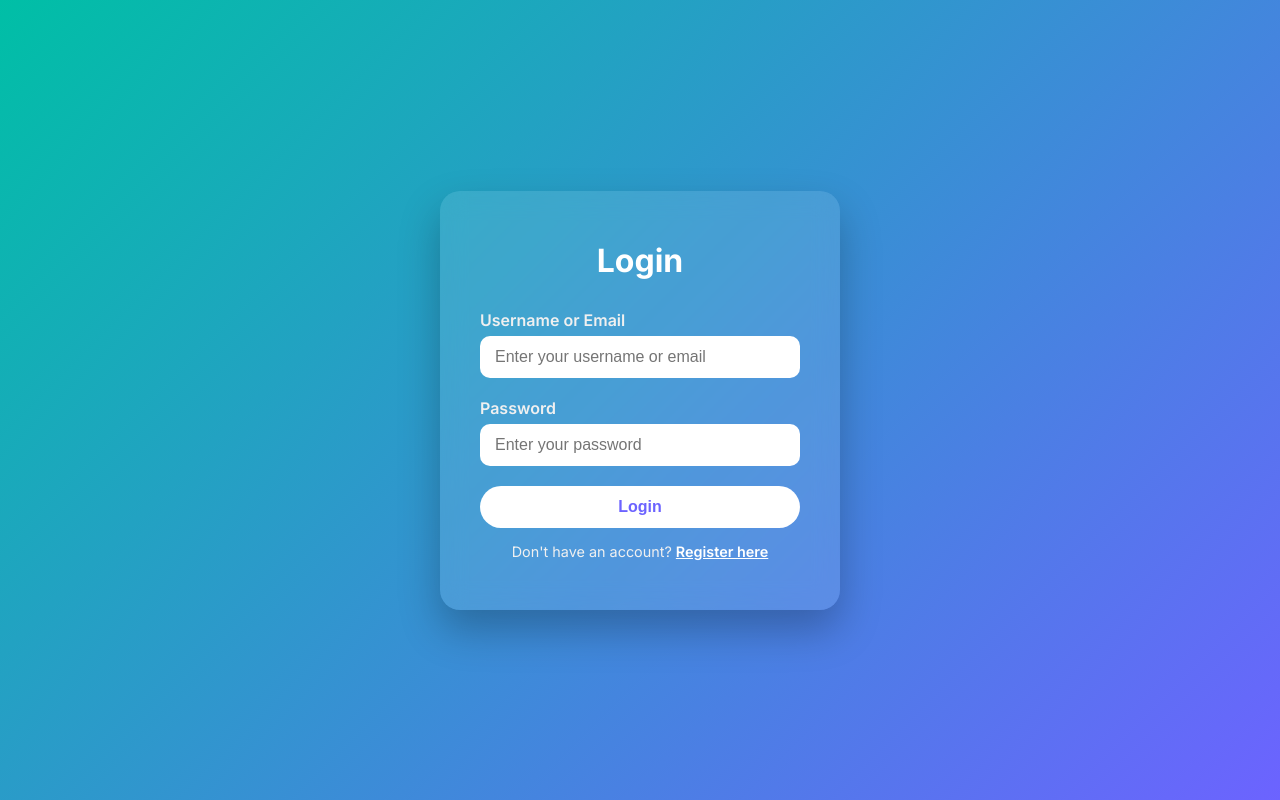
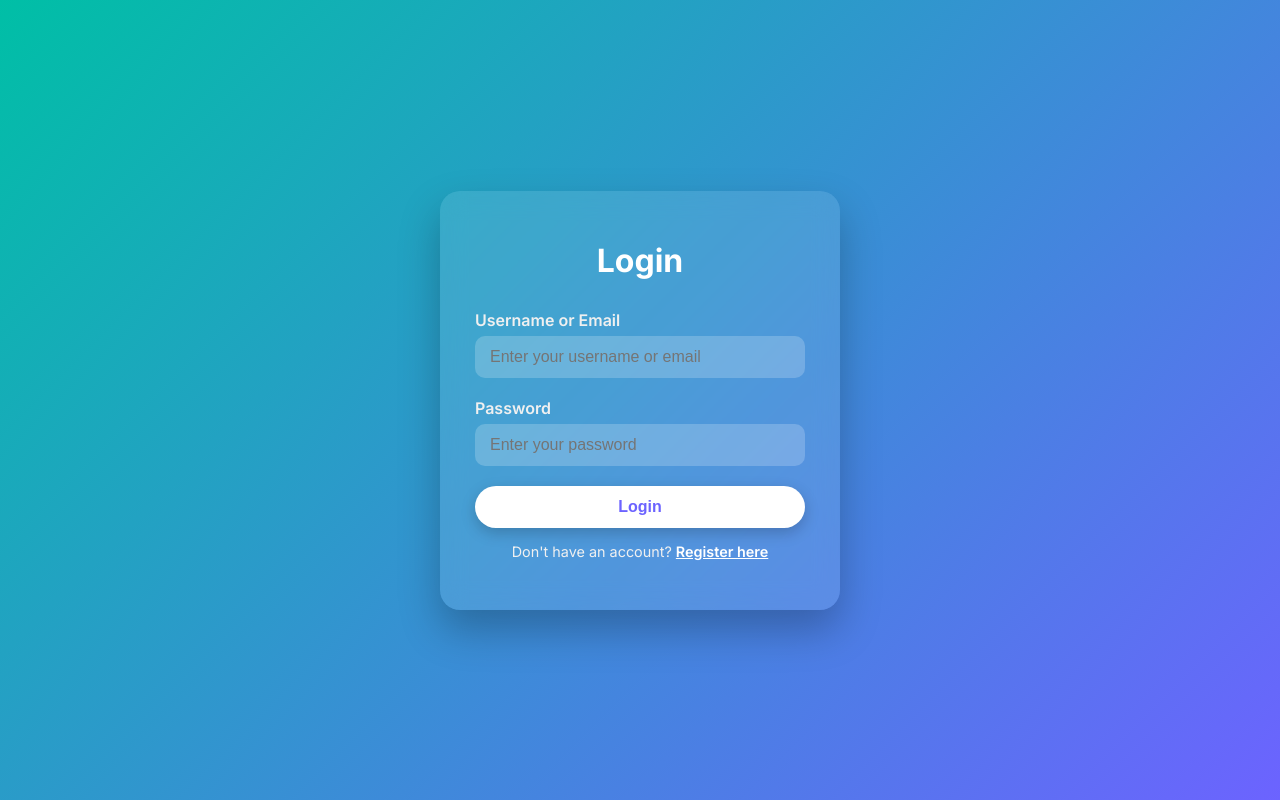
Before and after one commit to slickofficials/AUTOAFFILIATE-AI-v7.0, a Flask app: page /login in a window 1280 px wide. Run offline with Flask 3, Linux system fonts and the light colour scheme; some libraries are stand-ins or nearby versions.

Commit message:
Update login.html

```diff
--- a/templates/login.html
+++ b/templates/login.html
@@ -4,9 +4,8 @@
   <meta charset="UTF-8">
   <meta name="viewport" content="width=device-width, initial-scale=1.0">
   <title>Login - AutoAffiliate</title>
+  <link href="https://fonts.googleapis.com/css2?family=Inter:wght@400;600;700&display=swap" rel="stylesheet">
   <style>
-    @import url('https://fonts.googleapis.com/css2?family=Inter:wght@400;600;700&display=swap');
-
     * { box-sizing: border-box; margin: 0; padding: 0; }
     body {
       font-family: 'Inter', sans-serif;
@@ -16,15 +15,16 @@
       justify-content: center;
       align-items: center;
       color: #fff;
+      overflow: hidden;
     }
 
     .container {
       background: rgba(255,255,255,0.1);
       backdrop-filter: blur(12px);
-      padding: 50px 40px;
+      padding: 50px 35px;
       border-radius: 20px;
       max-width: 400px;
-      width: 100%;
+      width: 90%;
       box-shadow: 0 20px 40px rgba(0,0,0,0.25);
       animation: fadeIn 1s ease-in-out;
     }
@@ -32,19 +32,13 @@
     h1 {
       font-size: 2rem;
       margin-bottom: 30px;
+      text-align: center;
       color: #fff;
-      text-align: center;
     }
 
-    form {
-      display: flex;
-      flex-direction: column;
-    }
+    form { display: flex; flex-direction: column; }
 
-    .form-group {
-      margin-bottom: 20px;
-    }
-
+    .form-group { margin-bottom: 20px; }
     label {
       display: block;
       margin-bottom: 6px;
@@ -60,12 +54,13 @@
       font-size: 1rem;
       outline: none;
       transition: all 0.2s ease;
+      background: rgba(255,255,255,0.2);
+      color: #fff;
     }
 
     input:focus {
-      box-shadow: 0 0 10px rgba(255,255,255,0.6);
-      background: rgba(255,255,255,0.15);
-      color: #fff;
+      box-shadow: 0 0 12px rgba(255,255,255,0.6);
+      background: rgba(255,255,255,0.3);
     }
 
     button {
@@ -78,6 +73,7 @@
       color: #6C63FF;
       cursor: pointer;
       transition: all 0.3s ease;
+      box-shadow: 0 5px 15px rgba(0,0,0,0.2);
     }
 
     button:hover {
@@ -103,6 +99,11 @@
       0% { opacity: 0; transform: translateY(-20px); }
       100% { opacity: 1; transform: translateY(0); }
     }
+
+    @media(max-width: 500px){
+      h1 { font-size: 1.8rem; }
+      input, button { font-size: 0.95rem; padding: 10px; }
+    }
   </style>
 </head>
 <body>
```
